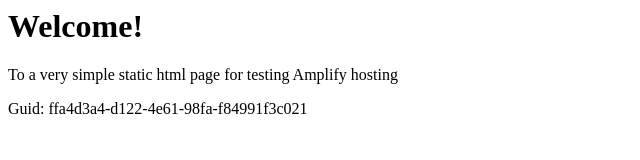
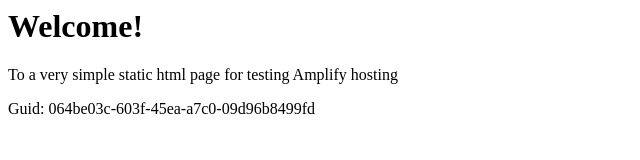
Before and after one commit to aws-aemilia-gru/Github-PR-Commit-Integration-Test-DoNotTouch-GitHubWebhookPushCanaryTest-v1-prod-sa-east-1, a website: page src/index.html in a window 1280 px wide. Shown: the full height of the page, 0-640 px from the left. Drawn offline with Linux system fonts and the light colour scheme.

Commit message:
commit from integ tests

```diff
--- a/src/index.html
+++ b/src/index.html
@@ -12,6 +12,6 @@
 <body>
     <h1>Welcome!</h1>
     <p>To a very simple static html page for testing Amplify hosting</p>
-    <p>Guid: ffa4d3a4-d122-4e61-98fa-f84991f3c021</p></body>
+    <p>Guid: 064be03c-603f-45ea-a7c0-09d96b8499fd</p></body>
 
 </html>
```
